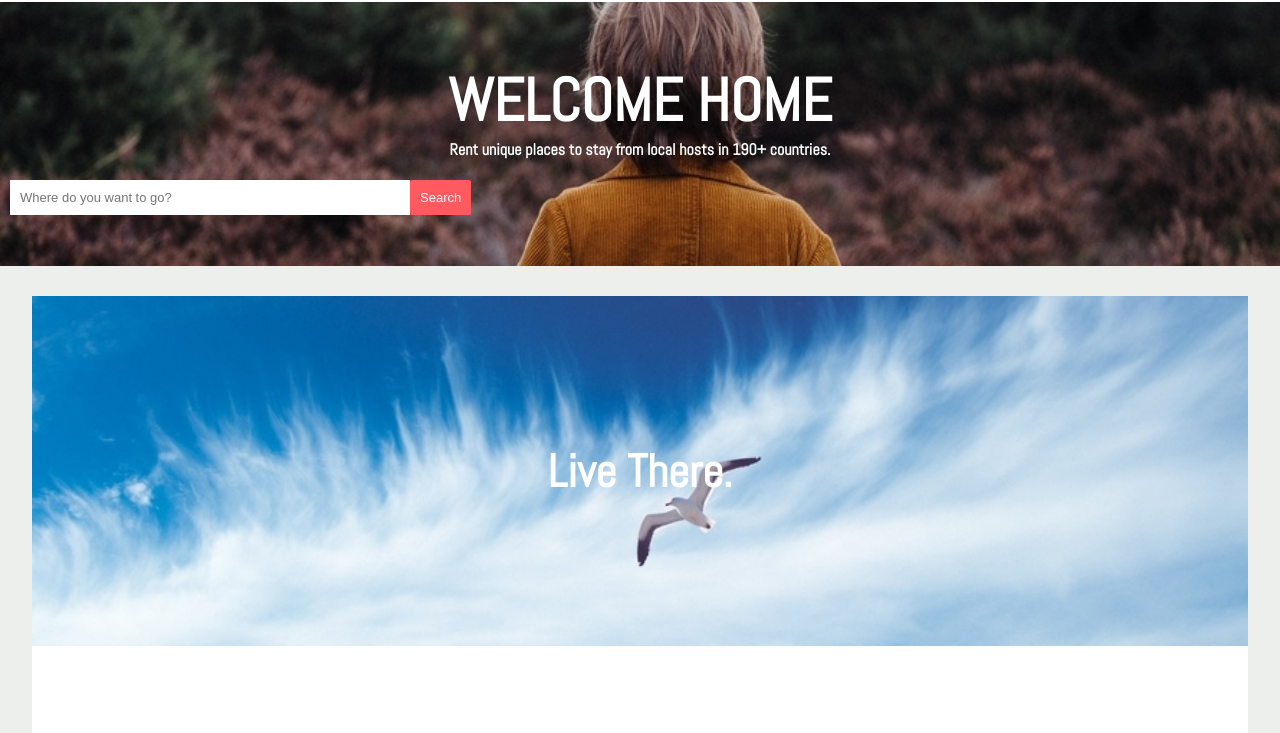
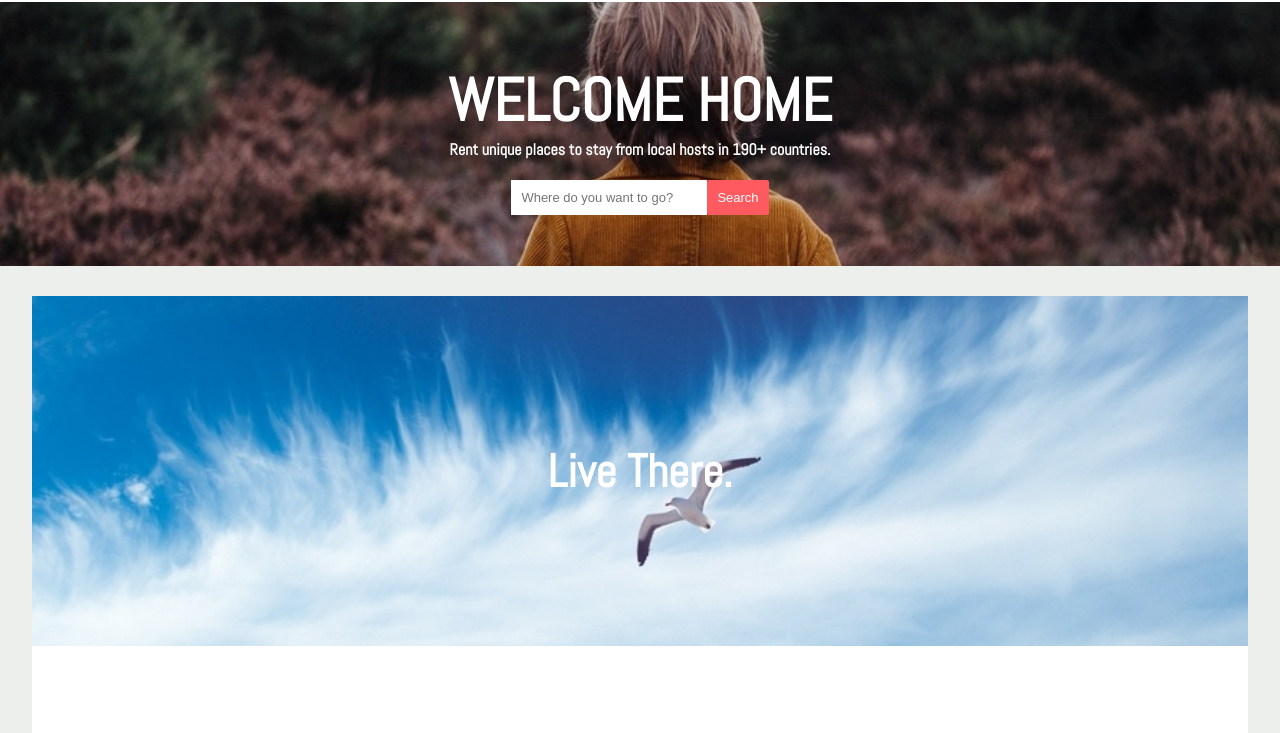
Before and after one commit to gracielundell/airbnb-flex-practice, a plain HTML site: page index.html in a window 1280 px wide. Shown: the part 48-781 px from the top of the page. Drawn offline with Linux system fonts and the light colour scheme.

Commit message:
play with searchbar placement

```diff
--- a/css/styles.css
+++ b/css/styles.css
@@ -69,6 +69,11 @@ ul {
   font-weight: bolder;
 }
 
+.input {
+  display: flex;
+  justify-content: center;
+}
+
 .flex-form > * {
   border:0;
   padding:10px;
@@ -78,6 +83,7 @@ ul {
   border-radius:0;
   outline:0;
   -webkit-appearance:none;
+
 }
 
 .flex-form {
@@ -85,12 +91,13 @@ ul {
 }
 
 input[type="search"] {
-  flex-basis: 400px;
+  display: flex;
+  width: 90%;
 }
 
-.dates {
+/*.dates {
   display: none;
-}
+}*/
 
 .start {
   width: 95%;
@@ -112,10 +119,6 @@ input[type="search"] {
   justify-content: center;
   color: white;
   font-size: 23px;
-}
-
-.bird h1 {
-
 }
 
 .start img {
--- a/index.html
+++ b/index.html
@@ -34,7 +34,7 @@
         <form  class="flex-form">
           <input type="search" placeholder="Where do you want to go?">
           <input type="submit" value="Search">
-          <div class="dates">
+          <!-- <div class="dates">
             <label for="from">From</label>
             <input type="date" name="from">
 
@@ -50,7 +50,7 @@
             </select>
 
 
-          </div>
+          </div> -->
         </form>
       </div>
 
```
Also changed, not shown: css/medMediaQuery.css (added).
